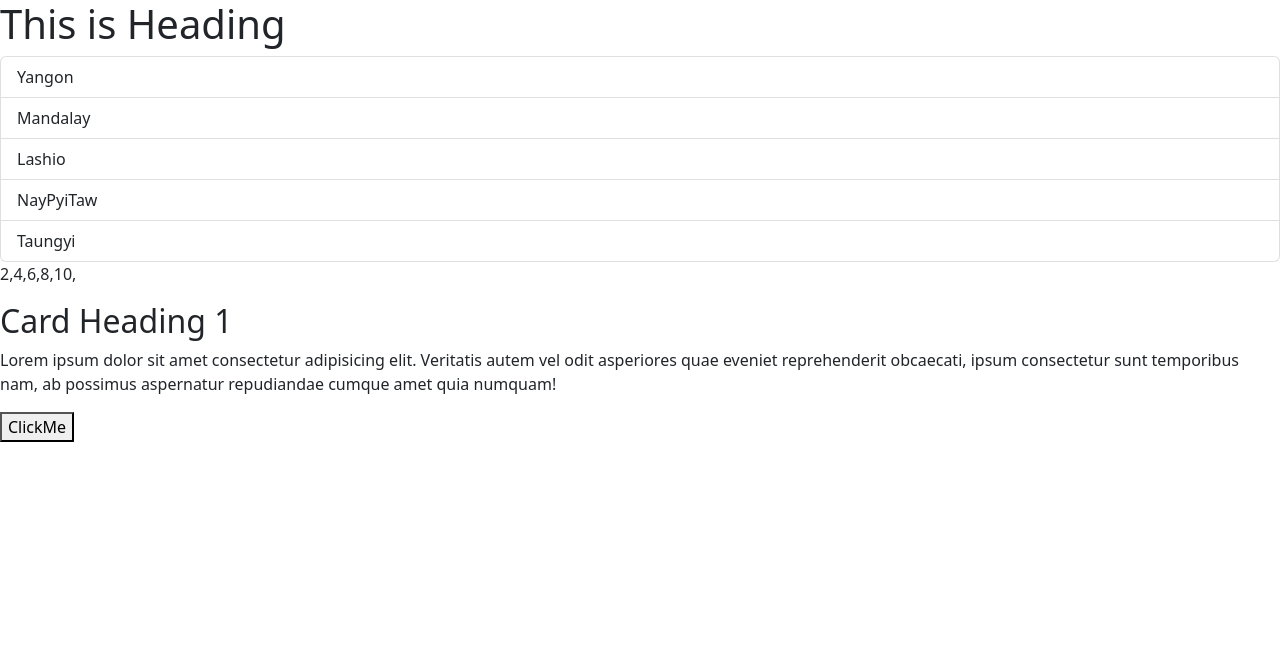
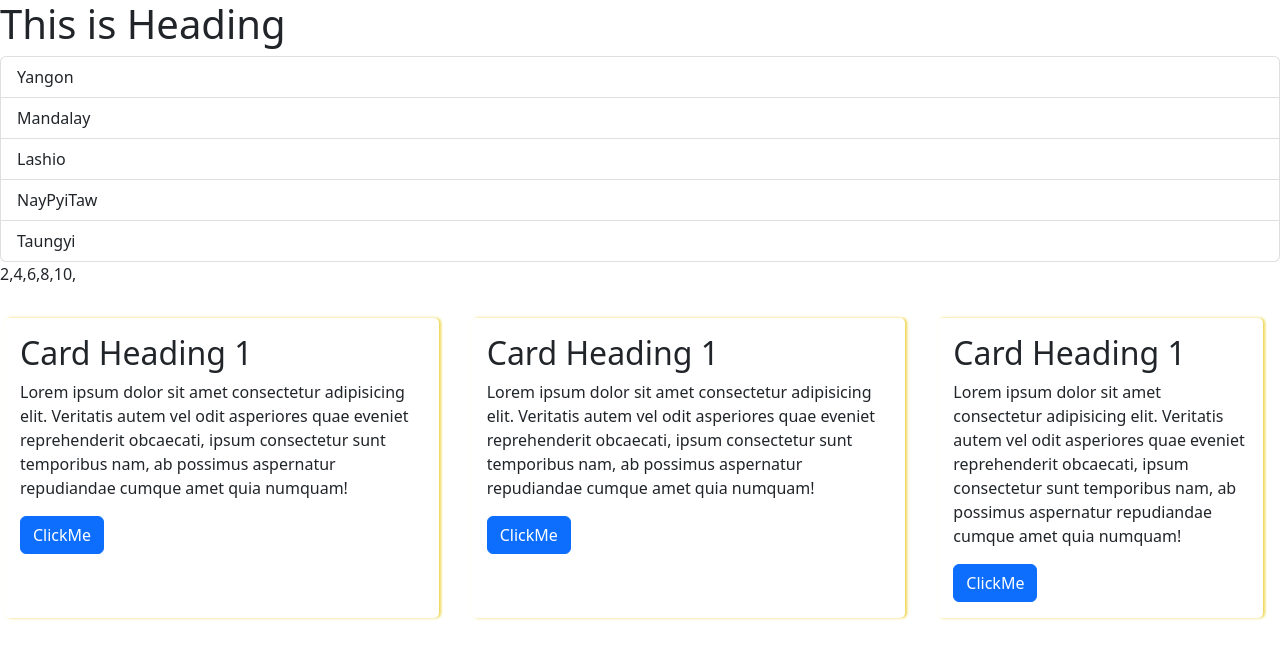
Before and after one commit to YeThura-424/first-react, a React (Vite) app: page / in a window 1280 px wide. Shown: the top 658 px of the page. Built offline with nearby package versions, Linux system fonts and the light colour scheme; the HTML template or start-up script is replaced by a standard one.

Commit message:
card component

```diff
--- a/src/components/CardGroup.tsx
+++ b/src/components/CardGroup.tsx
@@ -10,15 +10,37 @@ function CardGroup() {
 
   return (
     <Fragment>
-      <div className="example-card">
-        <h2>Card Heading 1</h2>
-        <p>
-          Lorem ipsum dolor sit amet consectetur adipisicing elit. Veritatis
-          autem vel odit asperiores quae eveniet reprehenderit obcaecati, ipsum
-          consectetur sunt temporibus nam, ab possimus aspernatur repudiandae
-          cumque amet quia numquam!
-        </p>
-        <button className="primary">ClickMe</button>
+      <div className="row">
+        <div className="example-card col-4" style={style}>
+          <h2>Card Heading 1</h2>
+          <p>
+            Lorem ipsum dolor sit amet consectetur adipisicing elit. Veritatis
+            autem vel odit asperiores quae eveniet reprehenderit obcaecati,
+            ipsum consectetur sunt temporibus nam, ab possimus aspernatur
+            repudiandae cumque amet quia numquam!
+          </p>
+          <button className="btn btn-primary">ClickMe</button>
+        </div>
+        <div className="example-card col-4" style={style}>
+          <h2>Card Heading 1</h2>
+          <p>
+            Lorem ipsum dolor sit amet consectetur adipisicing elit. Veritatis
+            autem vel odit asperiores quae eveniet reprehenderit obcaecati,
+            ipsum consectetur sunt temporibus nam, ab possimus aspernatur
+            repudiandae cumque amet quia numquam!
+          </p>
+          <button className="btn btn-primary">ClickMe</button>
+        </div>
+        <div className="example-card col-3" style={style}>
+          <h2>Card Heading 1</h2>
+          <p>
+            Lorem ipsum dolor sit amet consectetur adipisicing elit. Veritatis
+            autem vel odit asperiores quae eveniet reprehenderit obcaecati,
+            ipsum consectetur sunt temporibus nam, ab possimus aspernatur
+            repudiandae cumque amet quia numquam!
+          </p>
+          <button className="btn btn-primary">ClickMe</button>
+        </div>
       </div>
     </Fragment>
   );
```
